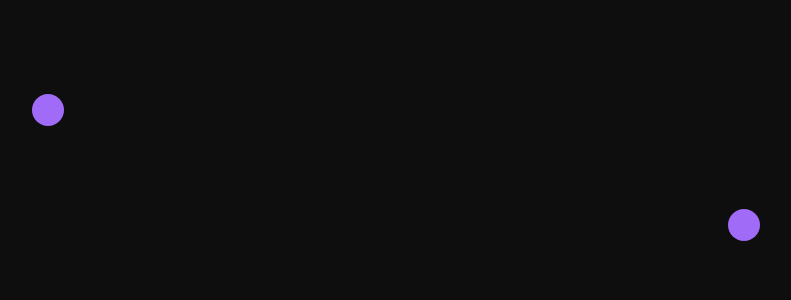
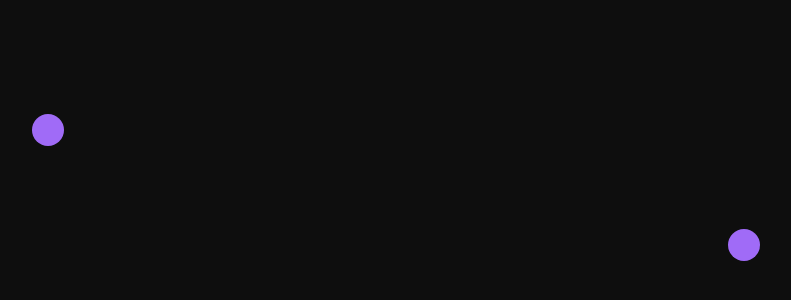
Before and after one commit to kaleemullahahsan/designer-courses, a React (Vite) app: page / in a window 1280 px wide. Shown: the part 1274-1574 px from the top of the page, without its empty margins (244-1035 px from the left). Built offline with nearby package versions, Linux system fonts and the light colour scheme.

Commit message:
My recent changes

```diff
--- a/src/Components/Challenges.jsx
+++ b/src/Components/Challenges.jsx
@@ -5,7 +5,7 @@ import footerArrow from "../assets/images/arrow_3.png";
 function Challenges() {
   return (
     <div className="py-40 container" >
-      <div className=" px-12 flex justify-between gap-5">
+      <div className="md:px-12 p-5 flex justify-between gap-5">
         <div className="before:top-52 before:left-0 uppercase font-semibold before:h-3 before:w-3 before:absolute relative before:bg-white" data-aos="fade-up">
           <img src={`${leftImg}`} alt="" />
         </div>
```
